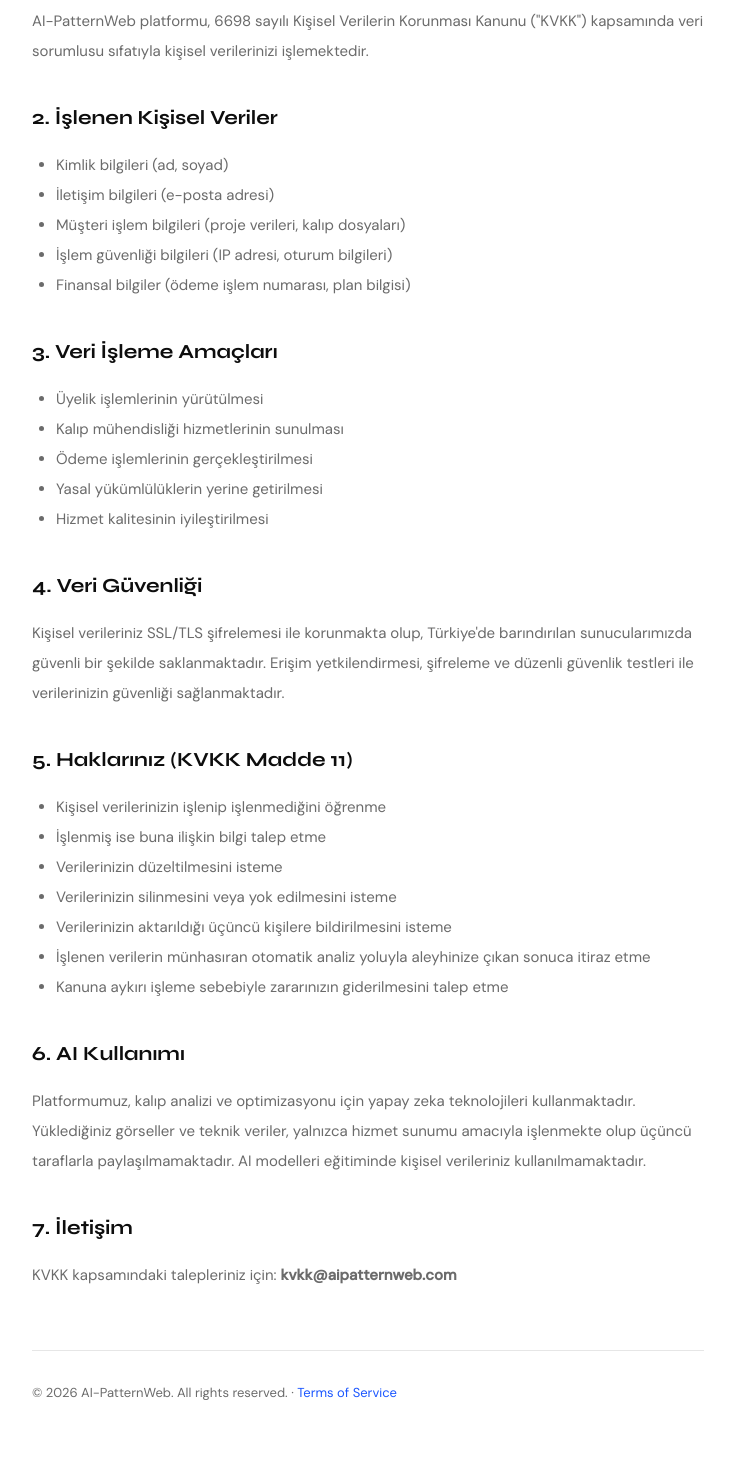
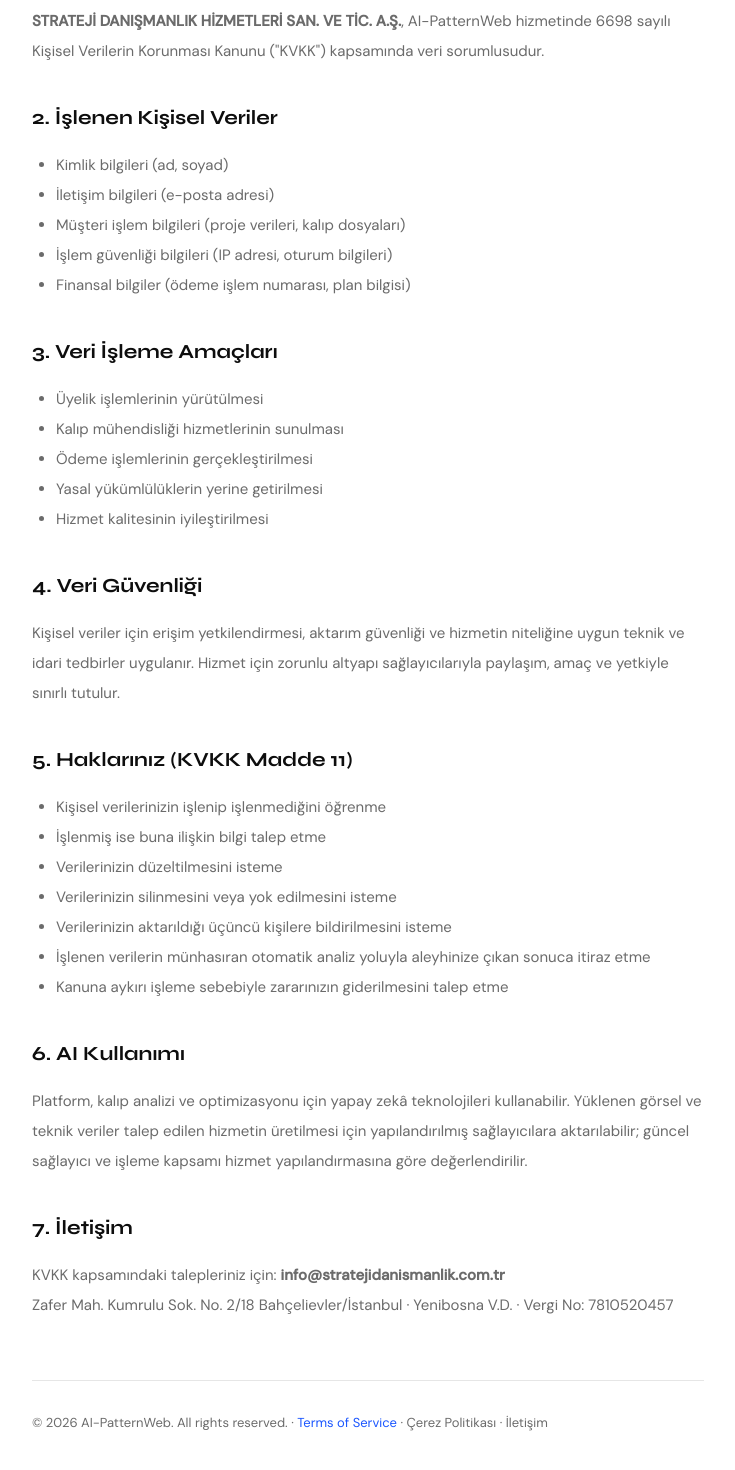
Before and after one commit to hiktan44/AI-PatternWeb, a Next.js app in the folder frontend/: page /privacy in a window 1280 px wide. Shown: the part 346-1816 px from the top of the page, without its empty margins (272-1007 px from the left). Built offline with nearby package versions, Linux system fonts and the light colour scheme; no server answers.

Commit message:
fix: complete legal pages with verified operator

```diff
--- a/frontend/src/app/layout.tsx
+++ b/frontend/src/app/layout.tsx
@@ -44,6 +44,7 @@
               operatingSystem: "Web",
               url: siteUrl,
               description: metadata.description,
+              publisher: { "@type": "Organization", name: "STRATEJİ DANIŞMANLIK HİZMETLERİ SAN. VE TİC. A.Ş.", taxID: "7810520457", email: "info@stratejidanismanlik.com.tr" },
             }),
           }}
         />
--- a/frontend/src/app/privacy/page.tsx
+++ b/frontend/src/app/privacy/page.tsx
@@ -18,7 +18,7 @@
         <p style={{ marginBottom: 24 }}>{t("privacy.lastUpdated")}</p>
 
         <h2 style={{ fontFamily: "'Syne', sans-serif", fontSize: 20, fontWeight: 700, color: "var(--ink)", marginBottom: 12, marginTop: 32 }}>1. Veri Sorumlusu</h2>
-        <p style={{ marginBottom: 24 }}>AI-PatternWeb platformu, 6698 sayılı Kişisel Verilerin Korunması Kanunu (&quot;KVKK&quot;) kapsamında veri sorumlusu sıfatıyla kişisel verilerinizi işlemektedir.</p>
+        <p style={{ marginBottom: 24 }}><strong>STRATEJİ DANIŞMANLIK HİZMETLERİ SAN. VE TİC. A.Ş.</strong>, AI-PatternWeb hizmetinde 6698 sayılı Kişisel Verilerin Korunması Kanunu (&quot;KVKK&quot;) kapsamında veri sorumlusudur.</p>
 
         <h2 style={{ fontFamily: "'Syne', sans-serif", fontSize: 20, fontWeight: 700, color: "var(--ink)", marginBottom: 12, marginTop: 32 }}>2. İşlenen Kişisel Veriler</h2>
         <ul style={{ paddingLeft: 24, marginBottom: 24 }}>
@@ -39,7 +39,7 @@
         </ul>
 
         <h2 style={{ fontFamily: "'Syne', sans-serif", fontSize: 20, fontWeight: 700, color: "var(--ink)", marginBottom: 12, marginTop: 32 }}>4. Veri Güvenliği</h2>
-        <p style={{ marginBottom: 24 }}>Kişisel verileriniz SSL/TLS şifrelemesi ile korunmakta olup, Türkiye&apos;de barındırılan sunucularımızda güvenli bir şekilde saklanmaktadır. Erişim yetkilendirmesi, şifreleme ve düzenli güvenlik testleri ile verilerinizin güvenliği sağlanmaktadır.</p>
+        <p style={{ marginBottom: 24 }}>Kişisel veriler için erişim yetkilendirmesi, aktarım güvenliği ve hizmetin niteliğine uygun teknik ve idari tedbirler uygulanır. Hizmet için zorunlu altyapı sağlayıcılarıyla paylaşım, amaç ve yetkiyle sınırlı tutulur.</p>
 
         <h2 style={{ fontFamily: "'Syne', sans-serif", fontSize: 20, fontWeight: 700, color: "var(--ink)", marginBottom: 12, marginTop: 32 }}>5. Haklarınız (KVKK Madde 11)</h2>
         <ul style={{ paddingLeft: 24, marginBottom: 24 }}>
@@ -53,14 +53,14 @@
         </ul>
 
         <h2 style={{ fontFamily: "'Syne', sans-serif", fontSize: 20, fontWeight: 700, color: "var(--ink)", marginBottom: 12, marginTop: 32 }}>6. AI Kullanımı</h2>
-        <p style={{ marginBottom: 24 }}>Platformumuz, kalıp analizi ve optimizasyonu için yapay zeka teknolojileri kullanmaktadır. Yüklediğiniz görseller ve teknik veriler, yalnızca hizmet sunumu amacıyla işlenmekte olup üçüncü taraflarla paylaşılmamaktadır. AI modelleri eğitiminde kişisel verileriniz kullanılmamaktadır.</p>
+        <p style={{ marginBottom: 24 }}>Platform, kalıp analizi ve optimizasyonu için yapay zekâ teknolojileri kullanabilir. Yüklenen görsel ve teknik veriler talep edilen hizmetin üretilmesi için yapılandırılmış sağlayıcılara aktarılabilir; güncel sağlayıcı ve işleme kapsamı hizmet yapılandırmasına göre değerlendirilir.</p>
 
         <h2 style={{ fontFamily: "'Syne', sans-serif", fontSize: 20, fontWeight: 700, color: "var(--ink)", marginBottom: 12, marginTop: 32 }}>7. İletişim</h2>
-        <p>KVKK kapsamındaki talepleriniz için: <strong>kvkk@aipatternweb.com</strong></p>
+        <p>KVKK kapsamındaki talepleriniz için: <strong>info@stratejidanismanlik.com.tr</strong><br />Zafer Mah. Kumrulu Sok. No. 2/18 Bahçelievler/İstanbul · Yenibosna V.D. · Vergi No: 7810520457</p>
       </div>
 
       <div style={{ marginTop: 60, paddingTop: 32, borderTop: "1px solid var(--border)", fontSize: 13, color: "var(--muted)" }}>
-        {t("legal.copyright")} · <a href="/terms" style={{ color: "var(--accent2)" }}>{t("legal.termsLink")}</a>
+        {t("legal.copyright")} · <a href="/terms" style={{ color: "var(--accent2)" }}>{t("legal.termsLink")}</a> · <a href="/cookies">Çerez Politikası</a> · <a href="/contact">İletişim</a>
       </div>
     </div>
   );
--- a/frontend/src/app/sitemap.ts
+++ b/frontend/src/app/sitemap.ts
@@ -5,5 +5,7 @@
     { url: "https://pattern.seymata.com/", changeFrequency: "weekly", priority: 1 },
     { url: "https://pattern.seymata.com/privacy", changeFrequency: "yearly", priority: 0.3 },
     { url: "https://pattern.seymata.com/terms", changeFrequency: "yearly", priority: 0.3 },
+    { url: "https://pattern.seymata.com/cookies", changeFrequency: "yearly", priority: 0.3 },
+    { url: "https://pattern.seymata.com/contact", changeFrequency: "yearly", priority: 0.3 },
   ];
 }
--- a/frontend/src/app/terms/page.tsx
+++ b/frontend/src/app/terms/page.tsx
@@ -30,14 +30,14 @@
         <p style={{ marginBottom: 24 }}>Kullanıcılar, hesap bilgilerinin güvenliğinden sorumludur. Şüpheli aktivite tespit edilmesi halinde derhal bildirimde bulunulmalıdır.</p>
 
         <h2 style={{ fontFamily: "'Syne', sans-serif", fontSize: 20, fontWeight: 700, color: "var(--ink)", marginBottom: 12, marginTop: 32 }}>5. Ödeme ve İade</h2>
-        <p style={{ marginBottom: 24 }}>Abonelik iptalleri ilgili dönem sonunda geçerli olur. 14 günlük ücretsiz deneme süresi bitiminde otomatik ücretlendirme yapılmaz, kullanıcı aktif olarak plan seçmelidir. İade talepleri 7 iş günü içinde değerlendirilir.</p>
+        <p style={{ marginBottom: 24 }}>Güncel ücret, yenileme, iptal ve varsa iade koşulları satın alma işleminden önce ilgili ekranda gösterilir. İşlem öncesinde gösterilmeyen süre veya koşullar taahhüt edilmiş sayılmaz.</p>
 
         <h2 style={{ fontFamily: "'Syne', sans-serif", fontSize: 20, fontWeight: 700, color: "var(--ink)", marginBottom: 12, marginTop: 32 }}>6. Uyuşmazlık</h2>
         <p style={{ marginBottom: 24 }}>İşbu sözleşmeden doğan uyuşmazlıklarda Türkiye Cumhuriyeti kanunları uygulanır.</p>
       </div>
 
       <div style={{ marginTop: 60, paddingTop: 32, borderTop: "1px solid var(--border)", fontSize: 13, color: "var(--muted)" }}>
-        {t("legal.copyright")} · <a href="/privacy" style={{ color: "var(--accent2)" }}>{t("legal.privacyLink")}</a>
+        {t("legal.copyright")} · <a href="/privacy" style={{ color: "var(--accent2)" }}>{t("legal.privacyLink")}</a> · <a href="/cookies">Çerez Politikası</a> · <a href="/contact">İletişim</a>
       </div>
     </div>
   );
```
Also changed, not shown: frontend/src/app/contact/page.tsx (added, +7 -0 lines), frontend/src/app/cookies/page.tsx (added, +8 -0 lines), frontend/public/llms.txt (added).
